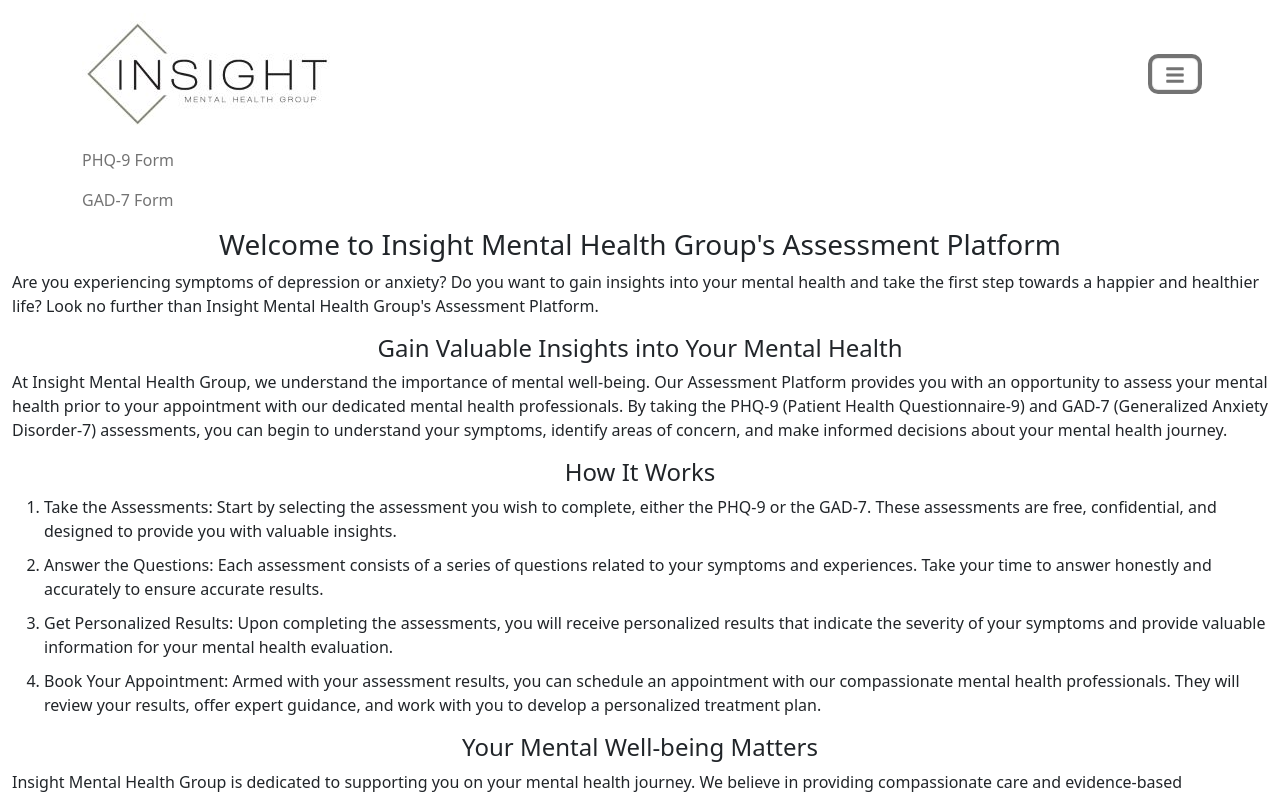
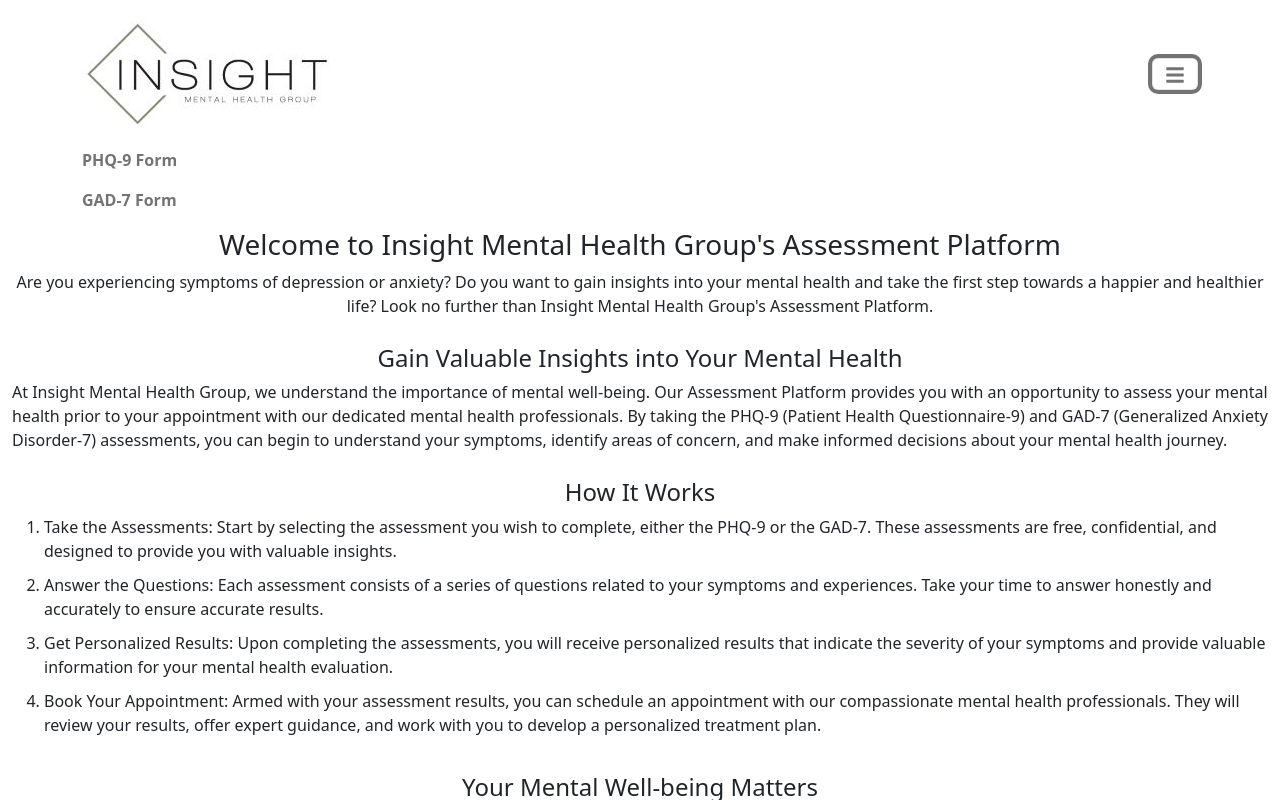
Before and after one commit to sfinnie5/mentalhealthassessments, a React (Create React App) app in the folder frontend/: page / in a window 1280 px wide. Both pictures are taken after a click on the button 1175 px from the left and 73 px from the top of the page. Shown: the top 800 px of the page. Built offline with nearby package versions, Linux system fonts and the light colour scheme.

Commit message:
Updated the toggle function on navbar

```diff
--- a/frontend/src/components/GAD7Form.jsx
+++ b/frontend/src/components/GAD7Form.jsx
@@ -98,7 +98,7 @@
                 <Row className='align-items-center justify-content-center'>
                     <Col xs={12} className='text-center'>
                         <h1>GAD-7 (Generalized Anxiety Disorder-7)</h1>
-                        <h6 style={{ paddingBottom: '20px' }}>Over the last two weeks, how often have you been bothered by any of the following problems?</h6>
+                        <h5 style={{ paddingBottom: '20px' }}>Over the last two weeks, how often have you been bothered by any of the following problems?</h5>
                     </Col>
                 </Row>
             </Container>
--- a/frontend/src/components/Header.jsx
+++ b/frontend/src/components/Header.jsx
@@ -8,12 +8,12 @@
   const [showMenu, setShowMenu] = useState(false);
 
   const toggleMenu = () => {
-    setShowMenu(!showMenu);
-  };
+    setShowMenu(!showMenu)
+  }
 
   return (
     <header>
-      <Navbar variant='light' expand='' collapseOnSelect>
+      <Navbar variant='light' expand=''>
         <Container>
           <Navbar.Brand as={Link} to='/'>
             <img src={insightmhglogo} alt='Insight Mental Health Group' />
@@ -25,12 +25,14 @@
           >
             <FaBars />
           </Navbar.Toggle>
-          <Navbar.Collapse id='basic-navbar-nav' className={!showMenu ? 'collapse' : ''}>
+          <Navbar.Collapse id='basic-navbar-nav'>
             <Nav className='ms-auto'>
-              <Nav.Link as={Link} to='/phq9form' onClick={toggleMenu}>
+              <Nav.Link as={Link} to='/phq9form'onClick={toggleMenu}
+ style={{ fontWeight: 'bold' }}>
                 PHQ-9 Form
               </Nav.Link>
-              <Nav.Link as={Link} to='/gad7form' onClick={toggleMenu}>
+              <Nav.Link as={Link} to='/gad7form'onClick={toggleMenu}
+ style={{ fontWeight: 'bold' }}>
                 GAD-7 Form
               </Nav.Link>
             </Nav>
--- a/frontend/src/components/HomePage.jsx
+++ b/frontend/src/components/HomePage.jsx
@@ -6,11 +6,11 @@
         <Container fluid>
             <Row className='align-items-center justify-content-center'>
                 <Col xs='12'>
-                    <h3 className='text-center'>
+                    <h3 className='text-center' >
                         Welcome to Insight Mental Health Group's Assessment
                         Platform
                     </h3>
-                    <p>
+                    <p className='text-center'style={{ paddingBottom: '10px' }}>
                         Are you experiencing symptoms of depression or anxiety?
                         Do you want to gain insights into your mental health and
                         take the first step towards a happier and healthier
@@ -18,7 +18,7 @@
                         Assessment Platform.
                     </p>
                     <h4 className='text-center'>Gain Valuable Insights into Your Mental Health</h4>
-                    <p>
+                    <p style={{ paddingBottom: '10px' }}>
                         At Insight Mental Health Group, we understand the
                         importance of mental well-being. Our Assessment Platform
                         provides you with an opportunity to assess your mental
@@ -31,7 +31,7 @@
                         journey.
                     </p>
                     <h4 className='text-center'>How It Works</h4>
-                    <ol>
+                    <ol style={{ paddingBottom: '10px' }}>
                         <li style={{ marginBottom: '10px' }}>
                             Take the Assessments: Start by selecting the
                             assessment you wish to complete, either the PHQ-9 or
@@ -74,7 +74,7 @@
                         life. Begin your assessments today and let Insight
                         Mental Health Group be your partner in mental wellness.
                     </p>
-                    <p>
+                    <p style={{ paddingBottom: '50px' }}>
                         Remember, you are not alone. We are here to support you
                         every step of the way.
                     </p>
```
